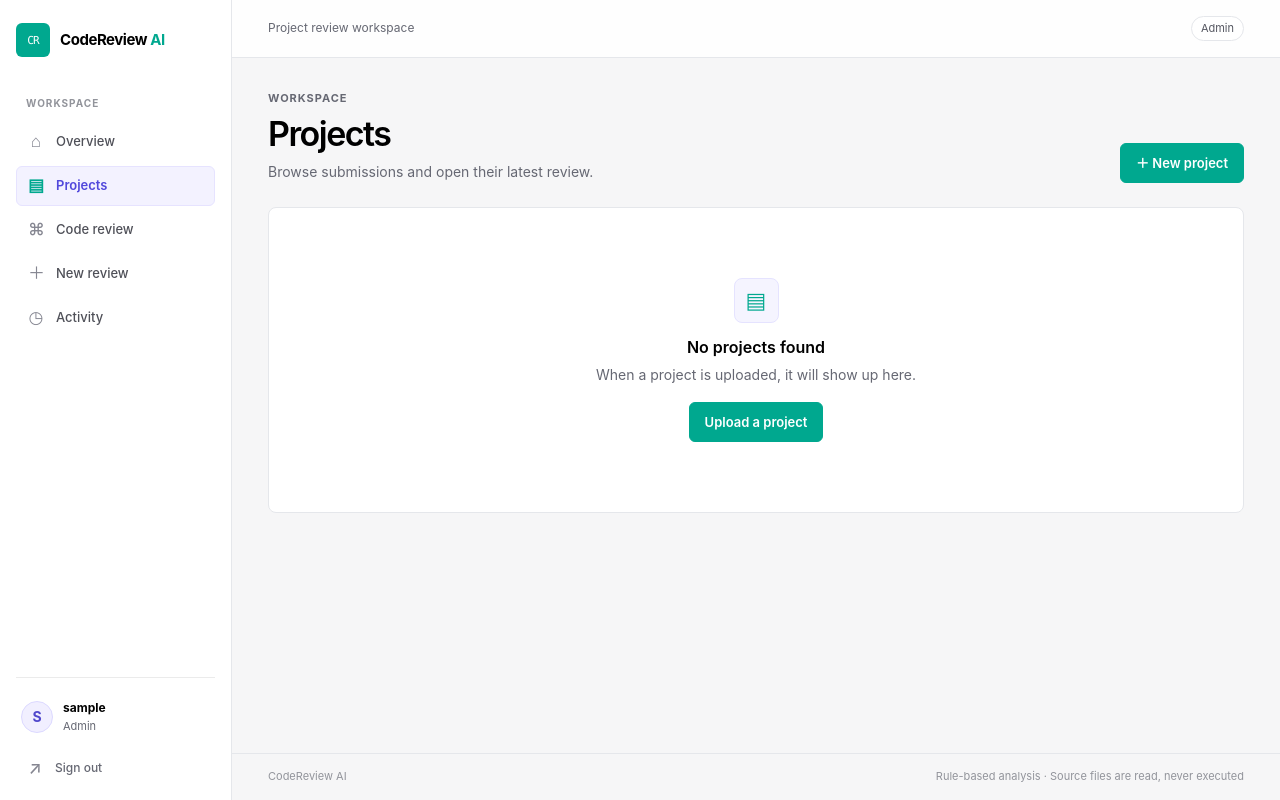
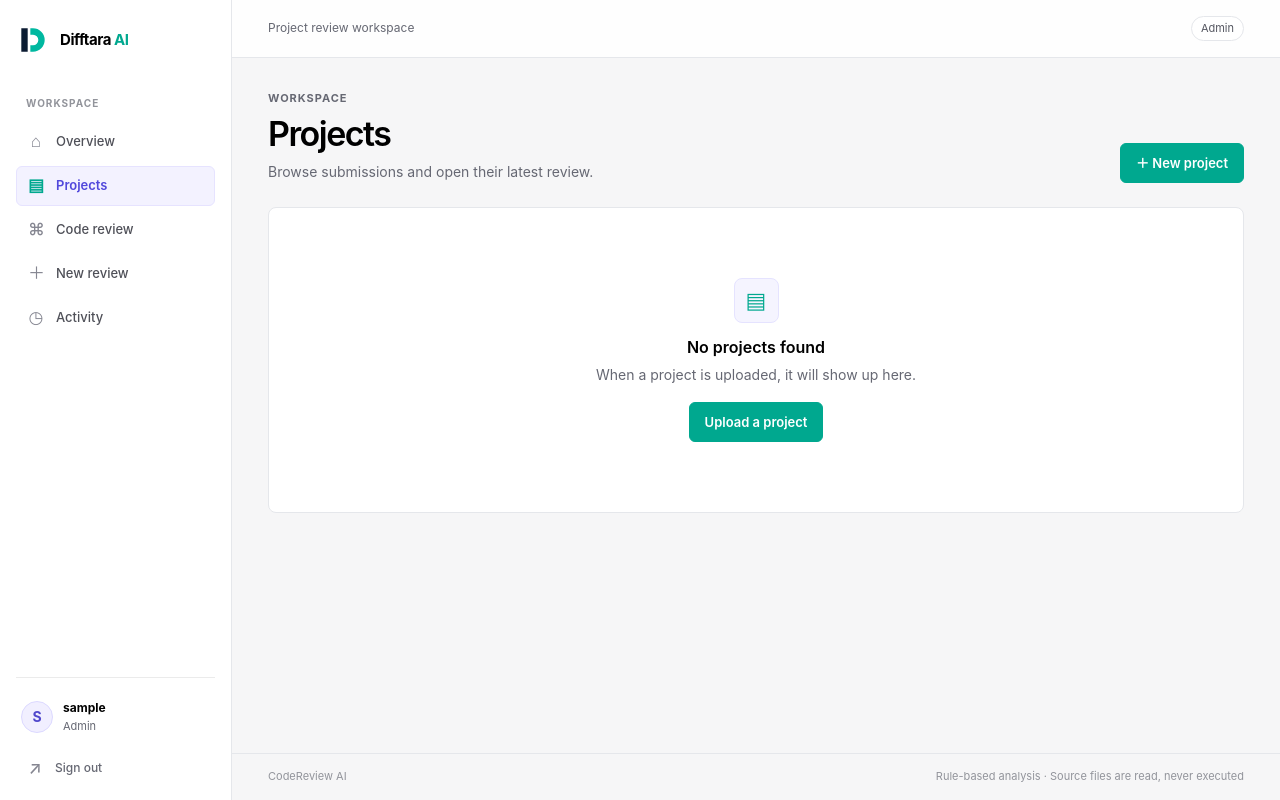
Before and after one commit to karthi11040/Difftara.ai, a Django app: page /projects/ in a window 1280 px wide. Run offline with Django 5.2, Linux system fonts and the light colour scheme; the visitor is signed in with stand-in values (Sample User, id 1); data that the repository does not hold is empty; some libraries are stand-ins or nearby versions.

Commit message:
Add Difftara browser and app icons

```diff
--- a/static/css/custom.css
+++ b/static/css/custom.css
@@ -38,6 +38,7 @@ button, a, input, textarea, select { -webkit-tap-highlight-color: transparent; }
 .brand { display: inline-flex; align-items: center; gap: 10px; width: fit-content; color: var(--ink); font-size: 15px; font-weight: 700; letter-spacing: -.03em; text-decoration: none; }
 .brand small { color: var(--purple); font-size: inherit; }
 .brand-mark { display: grid; width: 34px; height: 34px; place-items: center; border-radius: var(--radius-md); background: var(--purple); color: white; font: 500 11px var(--mono); letter-spacing: -.08em; }
+.brand-mark-image { display: block; width: 34px; height: 34px; border-radius: var(--radius-md); }
 .nav-label { margin: 39px 10px 10px; color: var(--subtle); font-size: 10px; font-weight: 700; letter-spacing: .1em; text-transform: uppercase; }
 .nav-list { display: grid; gap: 4px; }
 .nav-item { display: flex; min-height: 40px; align-items: center; gap: 12px; padding: 8px 11px; border: 1px solid transparent; border-radius: var(--radius-md); color: #4f5058; font-size: 13px; font-weight: 500; text-decoration: none; transition: background .15s, color .15s, border-color .15s; }
--- a/templates/accounts/login.html
+++ b/templates/accounts/login.html
@@ -2,7 +2,7 @@
 <html lang="en">
 <head>
   <meta charset="utf-8"><meta name="viewport" content="width=device-width, initial-scale=1">
-  <meta name="color-scheme" content="light"><title>Sign in · CodeReview AI</title>
+  <meta name="color-scheme" content="light"><link rel="icon" type="image/svg+xml" href="{% static 'images/favicon.svg' %}"><title>Sign in · Difftara.ai</title>
   <link rel="stylesheet" href="{% static 'css/custom.css' %}">
 </head>
 <body class="login-page">
--- a/templates/accounts/signup.html
+++ b/templates/accounts/signup.html
@@ -1,6 +1,6 @@
 {% load static %}<!doctype html>
 <html lang="en">
-<head><meta charset="utf-8"><meta name="viewport" content="width=device-width, initial-scale=1"><meta name="color-scheme" content="light"><title>Create account · Difftara.ai</title><link rel="stylesheet" href="{% static 'css/custom.css' %}"></head>
+<head><meta charset="utf-8"><meta name="viewport" content="width=device-width, initial-scale=1"><meta name="color-scheme" content="light"><link rel="icon" type="image/svg+xml" href="{% static 'images/favicon.svg' %}"><title>Create account · Difftara.ai</title><link rel="stylesheet" href="{% static 'css/custom.css' %}"></head>
 <body class="login-page">
   <a class="skip-link" href="#signup-content">Skip to content</a>
   <main id="signup-content" class="login-layout">
--- a/templates/base.html
+++ b/templates/base.html
@@ -5,6 +5,7 @@
   <meta charset="utf-8">
   <meta name="viewport" content="width=device-width, initial-scale=1">
   <meta name="color-scheme" content="light">
+  <link rel="icon" type="image/svg+xml" href="{% static 'images/favicon.svg' %}">
   <title>{% block title %}CodeReview AI{% endblock %}</title>
   <link rel="stylesheet" href="{% static 'css/custom.css' %}">
   {% block extra_head %}{% endblock %}
@@ -13,7 +14,7 @@
   <a class="skip-link" href="#main-content">Skip to content</a>
   <div class="app-shell">
     <aside class="sidebar" aria-label="Main navigation">
-      <a class="brand" href="{% url 'dashboard' %}"><span class="brand-mark" aria-hidden="true">CR</span><span>CodeReview <small>AI</small></span></a>
+      <a class="brand" href="{% url 'dashboard' %}"><img class="brand-mark-image" src="{% static 'images/favicon.svg' %}" alt=""><span>Difftara <small>AI</small></span></a>
       <p class="nav-label">Workspace</p>
       <nav class="nav-list">
         <a class="nav-item {% if request.resolver_match.url_name == 'dashboard' %}is-active{% endif %}" href="{% url 'dashboard' %}"><span aria-hidden="true">⌂</span>Overview</a>
--- a/templates/home.html
+++ b/templates/home.html
@@ -3,6 +3,7 @@
 <head>
   <meta charset="utf-8"><meta name="viewport" content="width=device-width, initial-scale=1"><meta name="color-scheme" content="dark">
   <meta name="description" content="Difftara.ai reviews code changes for bugs, correctness, quality, and simplicity.">
+  <link rel="icon" type="image/svg+xml" href="{% static 'images/favicon.svg' %}">
   <title>Difftara.ai — The before and after of your code</title>
   <link rel="stylesheet" href="{% static 'css/custom.css' %}"><link rel="stylesheet" href="{% static 'css/landing.css' %}">
 </head>
```
Also changed, not shown: static/images/favicon.svg (added).
